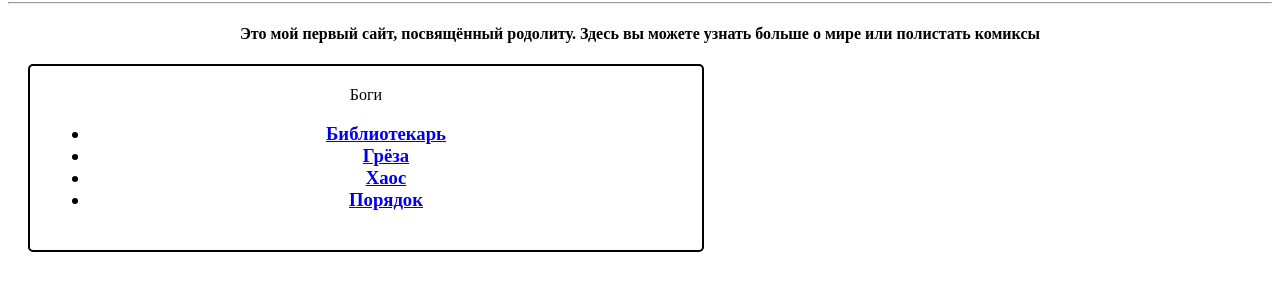
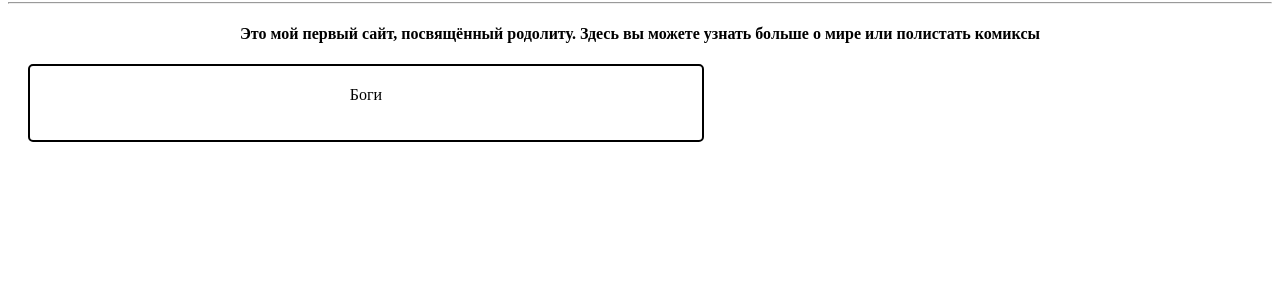
Before and after one commit to Shadovitsme/rhodolite, a plain HTML site: page проба.html in a window 1280 px wide. Shown: the part 78-368 px from the top of the page. Drawn offline with Linux system fonts and the light colour scheme.

Commit message:
svdr
grgr

```diff
--- a/проба.html
+++ b/проба.html
@@ -2,6 +2,7 @@
 <html lang="en" dir="ltr">
   <head>
     <meta charset="utf-8">
+    <meta name="keywords" content="РОДОЛИТ, иаботай пожалуйста">
     <title>свой пробный сайт</title>
   </head>
   <body style="background-image: url(s1200.jpg)">
@@ -14,15 +15,7 @@
   <p>
     <div style="width: 50%;border-radius: 5px; solid: 0.8; background: #ffffff;
     border:2px solid #000000; border-radius:5px; OPTIMIZE; text-align:center;  margin:20px; padding:20px";>Боги
-        <p align="left">
-          <h3>
-            <ul type="circule">
-              <li><a href="Biblio.html"> Библиотекарь </a>
-              <li><a href="Dream.html"> Грёза </a>
-              <li><a href="Chaos.html"> Хаос </a>
-              <li><a href="Alright.html"> Порядок </a>
-            </ul>
-          </h3>
+
         </p>
     </div>
   </p>
```
